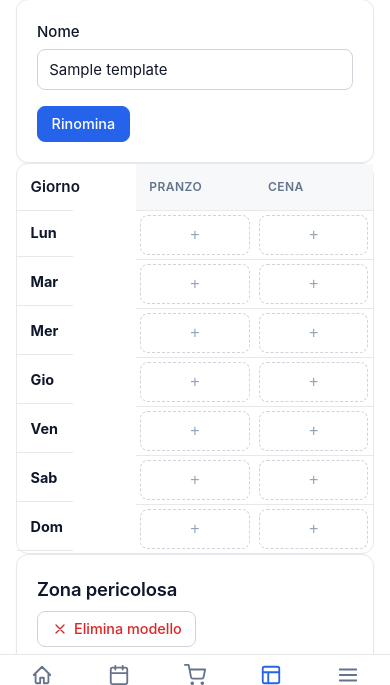
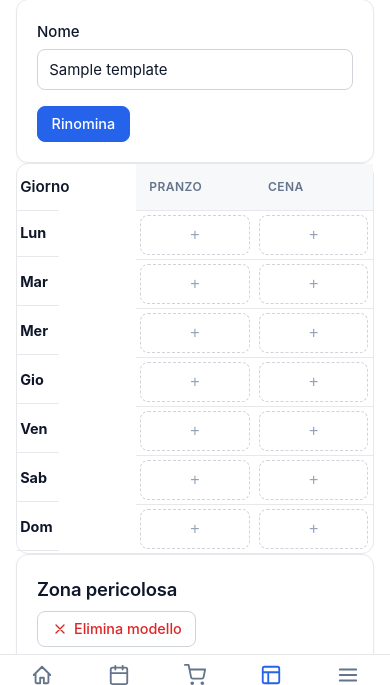
Before and after one commit to intersimone999/meal-planner, a FastAPI app: page /mealplans/1/edit in a window 390 px wide. Shown: the part 130-815 px from the top of the page. Run offline with FastAPI, Linux system fonts and the light colour scheme; tables that the repository leaves empty hold one stand-in row (values such as "Sample post"); some web fonts are replaced.

Commit message:
Planner grid: narrower day column, wider meal columns
Trim table.planner th/td.day-col from 6.5rem → 4rem on desktop and
from 3.5rem → 2.6rem on mobile, and drop its horizontal padding so
the width isn't padding-dominated. Meal columns get the reclaimed
space via table-layout: fixed distributing the rest.

Co-Authored-By: Claude Opus 4.7 <noreply@anthropic.com>

```diff
--- a/app/static/style.css
+++ b/app/static/style.css
@@ -751,7 +751,8 @@ body.login-page {
 
 /* ---- Mobile tuning: narrow planner cells ---- */
 @media (max-width: 480px) {
-  table.planner th.day-col { width: 3.5rem; }
+  table.planner th.day-col,
+  table.planner td.day-col { width: 2.6rem; padding-left: 0.2rem; padding-right: 0.2rem; }
   table.planner .day-name { font-size: 0.9rem; }
   table.planner .day-date { font-size: 0.7rem; }
   td.cell { padding: 0.25rem 0.3rem; }
```
